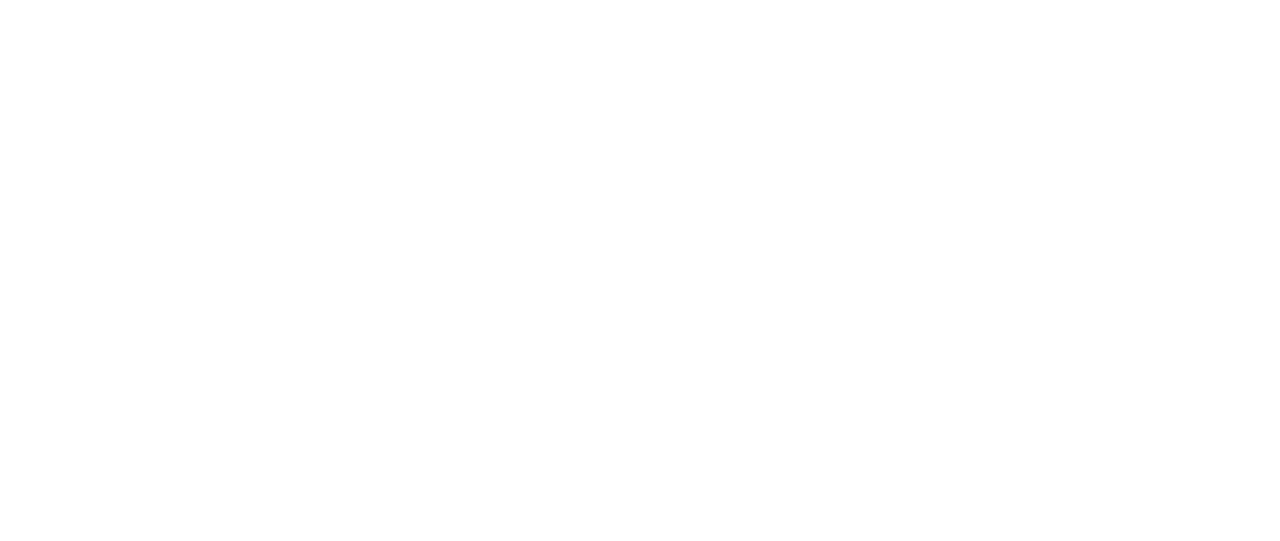
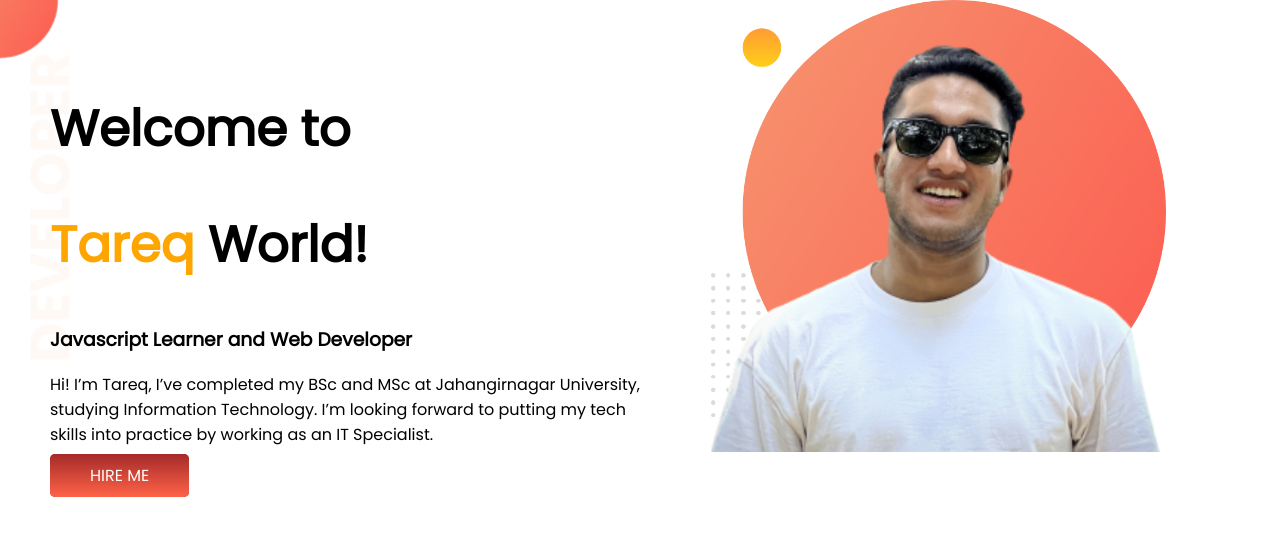
Before and after one commit to MehediTareq/Developer-portfolio, a plain HTML site: page Index.html in a window 1280 px wide. Drawn offline with Linux system fonts and the light colour scheme.

Commit message:
Top banner added

```diff
--- a/Index.html
+++ b/Index.html
@@ -1,13 +1,36 @@
 <!DOCTYPE html>
 <html lang="en">
+
 <head>
     <meta charset="UTF-8">
     <meta http-equiv="X-UA-Compatible" content="IE=edge">
     <meta name="viewport" content="width=device-width, initial-scale=1.0">
     <title>Tareq portfolio</title>
-    <link rel="stylesheet" href="">
+    <link rel="preconnect" href="https://fonts.googleapis.com">
+    <link rel="preconnect" href="https://fonts.gstatic.com" crossorigin>
+    <link href="https://fonts.googleapis.com/css2?family=Poppins&display=swap" rel="stylesheet">
+
+    <link rel="stylesheet" href="style.css">
 </head>
+
 <body>
+    <section class="top-banner">
+        <div class="half-width">
+            <h1>Welcome to</h1>
+            <h1><span class="orange-color">Tareq</span> World!</h1>
+            <h3>Javascript Learner and Web Developer</h3>
+            <p>Hi! I’m Tareq, I’ve completed my BSc and MSc at Jahangirnagar University, studying Information
+                Technology.
+                I’m looking forward to putting my tech skills into practice by working as an IT Specialist.</p>
+            <a class="link-button" target="_blank" href="https://www.linkedin.com/in/mehedi-hasan-tareq/">HIRE ME</a>
+        </div>
+
+        <div class="Other-half">
+            <img src="images/Tareq.png" alt="">
+        </div>
+    </section>
+
 
 </body>
+
 </html>
--- a/style.css
+++ b/style.css
@@ -0,0 +1,42 @@
+body {
+    font-family: 'Poppins', sans-serif;
+    margin: 0;
+}
+
+h1 {
+    font-size: 50px;
+}
+
+.orange-color {
+    color: orange;
+
+}
+
+section {
+    display: flex;
+}
+
+.half-width {
+    width: 70%;
+    padding: 50px;
+
+}
+
+.Other-half img {
+    width: 80%;
+
+}
+
+.link-button {
+    color: white;
+    text-decoration: none;
+    background-color: brown;
+    padding: 10px 40px;
+    border-radius: 5px;
+    background-image: linear-gradient(brown, tomato);
+}
+
+.top-banner {
+    background-image: url(images/top-banner.png);
+    background-repeat: no-repeat;
+}
```
Also changed, not shown: images/Tareq.png (added), images/dream-bg.png (added), images/exp-bg.png (added), images/jhankar.png (added), images/jhankar2.png (added), images/my-bg.png (added), images/my-bg2.png (added), images/top-banner.png (added), 7 other files.
